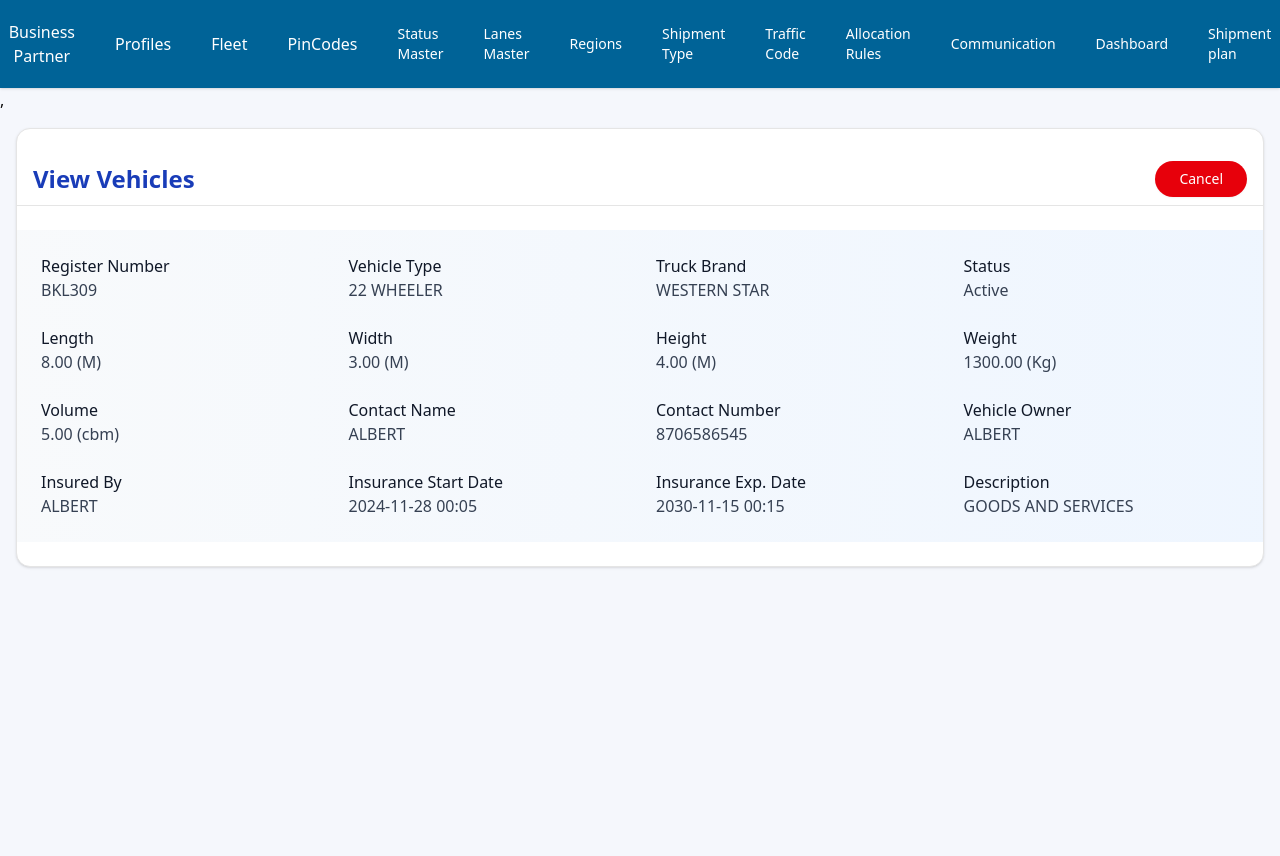
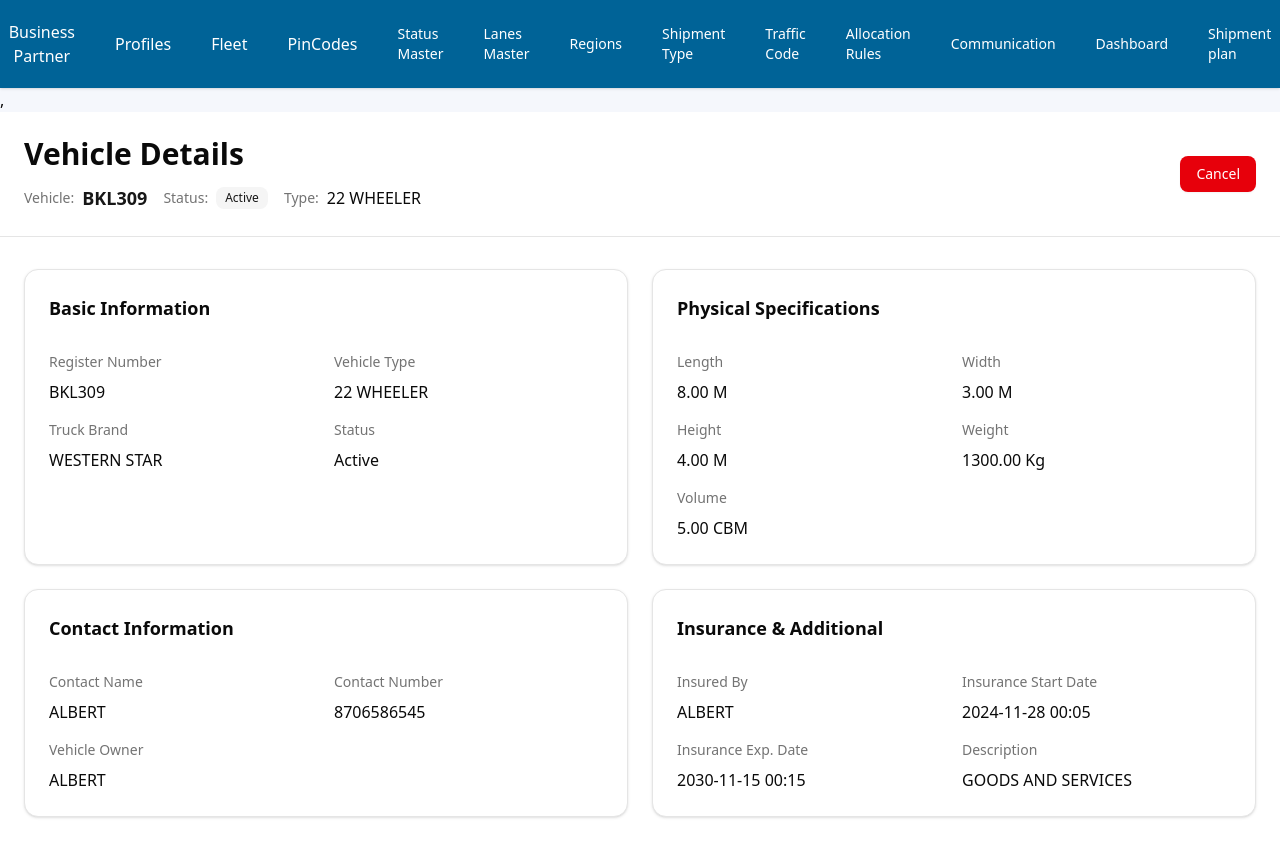
Before and after one commit to rohit24-creator/devdemo_sharedrepo, a Next.js app: page /view in a window 1280 px wide. Shown: the top 856 px of the page. Before the commit the page ends 800 px from the top, so only its background shows below. Built offline with nearby package versions, Linux system fonts and the light colour scheme.

Commit message:
Updated layout style in Geofence page and View page

```diff
--- a/app/geofences/geofence/page.js
+++ b/app/geofences/geofence/page.js
@@ -7,50 +7,71 @@ import { Label } from '@/components/ui/label'
 
 export default function GeofencePage() {
     return (
-        <Card className="w-full h-[85vh] p-6 shadow-sm border">
-            <div className="flex h-full gap-4">
-
-                {/* Left Side Panel */}
-                <div className="w-[320px] flex flex-col gap-6 border-r pr-4">
-
-                    {/* Title */}
-                    <h2 className="text-4xl font-semibold text-[#006397]">Create GeoFence</h2>
-
-                    {/* Input Fields */}
-                    <div className="flex flex-col gap-4">
-                        <div className="flex flex-col gap-1">
-                            <Label htmlFor="geofence-name">Geo Fence Name</Label>
-                            <Input id="geofence-name" placeholder="Enter Geo Fence Name" />
-                        </div>
-                        <div className="flex flex-col gap-1">
-                            <Label htmlFor="location">Location</Label>
-                            <Input id="location" placeholder="Enter Your Location" />
-                        </div>
-                    </div>
-
-                    {/* Action Buttons */}
-                    <div className="mt-auto flex flex-wrap gap-3">
-                        <Button className="flex-1 h-10 bg-[#006397] hover:bg-[#02abf5] text-white rounded-full">
-                            Search
-                        </Button>
-                        <Button className="flex-1 h-10 bg-[#006397] hover:bg-[#02abf5] text-white rounded-full">
-                            Clear Path
-                        </Button>
-                        <Button className="flex-1 h-10 bg-[#006397] hover:bg-[#02abf5] text-white rounded-full">
-                            Save
-                        </Button>
-                        <Button variant="destructive" className="flex-1 h-10 rounded-full">
+        <div className="min-h-screen p-0">
+            {/* Header Section with Title and Cancel Button */}
+            <div className="px-6 py-4 border-b border-gray-200 bg-white">
+                <div className="flex items-center justify-between">
+                    <h1 className="text-4xl font-semibold text-[#006397]">
+                        Create GeoFence
+                    </h1>
+                    <Button
+                        variant="destructive"
+                        className="h-10 px-6 rounded-full bg-red-600 hover:bg-red-700"
+                    >
                         Cancel
                     </Button>
                 </div>
             </div>
 
-                {/* Right Side Map */}
-                <div className="flex-1 relative rounded-xl overflow-hidden shadow-lg border border-gray-200">
+            {/* Main Content Card */}
+            <div className="p-4">
+                <Card className="w-[100%] h-[85vh] p-2 shadow-sm border">
+                    <div className="flex h-full gap-4">
 
+                        {/* Left Side Panel - Form */}
+                        <div className="w-[320px] flex flex-col gap-6 border-r border-gray-200 pr-4">
 
+                            {/* Input Fields */}
+                            <div className="flex flex-col gap-4 p-2">
+                                <div className="flex flex-col gap-2">
+                                    <Label htmlFor="geofence-name" className="text-lg font-medium text-gray-700">
+                                        Geo Fence Name
+                                    </Label>
+                                    <Input
+                                        id="geofence-name"
+                                        placeholder="Enter Geo Fence Name"
+                                        className="h-10 border-gray-300 focus:border-[#006397] focus:ring-1 focus:ring-[#006397]"
+                                    />
+                                </div>
+                                <div className="flex flex-col gap-2">
+                                    <Label htmlFor="location" className="text-lg font-medium text-gray-700">
+                                        Location
+                                    </Label>
+                                    <Input
+                                        id="location"
+                                        placeholder="Enter Your Location"
+                                        className="h-10 border-gray-300 focus:border-[#006397] focus:ring-1 focus:ring-[#006397]"
+                                    />
+                                </div>
+                            </div>
 
-                    {/* Map Iframe */}
+                            {/* Action Buttons */}
+                            <div className="mt-auto flex flex-row gap-3">
+                                <Button className="flex-1 h-10 bg-[#006397] hover:bg-[#02abf5] text-white rounded-lg transition-colors">
+                                    Search
+                                </Button>
+                                <Button className="flex-1 h-10 bg-[#006397] hover:bg-[#02abf5] text-white rounded-lg transition-colors">
+                                    Clear Path
+                                </Button>
+                                <Button className="flex-1 h-10 bg-[#006397] hover:bg-[#02abf5] text-white rounded-lg transition-colors">
+                                    Save
+                                </Button>
+                            </div>
+                        </div>
+
+                        {/* Right Side - Map */}
+                        <div className="flex-1 relative">
+                            <div className="w-full h-full rounded-lg overflow-hidden border border-gray-200 shadow-sm">
                                 <iframe
                                     title="Geofence Map"
                                     className="w-full h-full"
@@ -61,6 +82,9 @@ export default function GeofencePage() {
                                 ></iframe>
                             </div>
                         </div>
+                    </div>
                 </Card>
+            </div>
+        </div>
     )
 }
--- a/app/view/page.js
+++ b/app/view/page.js
@@ -1,68 +1,100 @@
 "use client"
 
-import { Card, CardContent } from "@/components/ui/card"
+import { Card, CardContent, CardHeader, CardTitle } from "@/components/ui/card"
 import { Button } from "@/components/ui/button"
+import { Badge } from "@/components/ui/badge"
 
 export default function ViewFormPage() {
-    const dynamicTitle = "View Vehicles"
-
-    const fields = [
-        // Vehicle Identification
+    // Data
+    const vehicleInfo = {
+        basic: [
             { label: "Register Number", value: "BKL309" },
             { label: "Vehicle Type", value: "22 WHEELER" },
             { label: "Truck Brand", value: "WESTERN STAR" },
-        { label: "Status", value: "Active" },
-
-        // Physical Specifications
-        { label: "Length", value: "8.00 (M)" },
-        { label: "Width", value: "3.00 (M)" },
-        { label: "Height", value: "4.00 (M)" },
-        { label: "Weight", value: "1300.00 (Kg)" },
-        { label: "Volume", value: "5.00 (cbm)" },
-
-        // Contact Information
+            { label: "Status", value: "Active" }
+        ],
+        specifications: [
+            { label: "Length", value: "8.00 M" },
+            { label: "Width", value: "3.00 M" },
+            { label: "Height", value: "4.00 M" },
+            { label: "Weight", value: "1300.00 Kg" },
+            { label: "Volume", value: "5.00 CBM" }
+        ],
+        contact: [
             { label: "Contact Name", value: "ALBERT" },
             { label: "Contact Number", value: "8706586545" },
-        { label: "Vehicle Owner", value: "ALBERT" },
-
-        // Insurance Details
+            { label: "Vehicle Owner", value: "ALBERT" }
+        ],
+        insurance: [
             { label: "Insured By", value: "ALBERT" },
             { label: "Insurance Start Date", value: "2024-11-28 00:05" },
             { label: "Insurance Exp. Date", value: "2030-11-15 00:15" },
-
-        // Additional Info
             { label: "Description", value: "GOODS AND SERVICES" }
         ]
+    }
 
-    return (
-        <div className="w-full mx-auto p-4 space-y-4">
+    // Helper function
+    const renderSection = (title, fields) => (
         <Card>
-                <CardContent className="flex items-center justify-between border-b px-4 py-2">
-                    <h1 className="text-2xl font-semibold text-blue-800">{dynamicTitle}</h1>
-                    <Button
-                        className="bg-red-600 hover:bg-red-700 text-white rounded-full px-6"
-                    >
-                        Cancel
-                    </Button>
-                </CardContent>
-
-                {/* Details Grid */}
-                <CardContent className="p-6 bg-gradient-to-r from-slate-50 to-blue-50">
-                    <div className="grid grid-cols-1 sm:grid-cols-2 lg:grid-cols-4 gap-x-8 gap-y-6">
+            <CardHeader>
+                <CardTitle className="text-lg">{title}</CardTitle>
+            </CardHeader>
+            <CardContent>
+                <div className="grid grid-cols-1 md:grid-cols-2 gap-4">
                     {fields.map((field, i) => (
-                            <div key={i} className="flex flex-col">
-                                <span className="text-base font-medium text-gray-900">
-                                    {field.label}
-                                </span>
-                                <span className="text-base font-base text-gray-700 ">
-                                    {field.value}
-                                </span>
+                        <div key={i} className="space-y-2">
+                            <div className="text-sm text-muted-foreground">{field.label}</div>
+                            <div className="text-base font-medium">{field.value}</div>
                         </div>
                     ))}
                 </div>
             </CardContent>
         </Card>
+    )
+
+    // Main render
+    return (
+        <div className="min-h-screen bg-background">
+            {/* Header */}
+            <header className="border-b bg-card">
+                <div className="container mx-auto px-6 py-6">
+                    <div className="flex flex-col lg:flex-row lg:items-center lg:justify-between gap-4">
+                        {/* Title and Info */}
+                        <div className="space-y-3">
+                            <h1 className="text-3xl font-bold">Vehicle Details</h1>
+                            <div className="flex flex-col sm:flex-row sm:items-center gap-4">
+                                <div className="flex items-center gap-2">
+                                    <span className="text-sm text-muted-foreground">Vehicle:</span>
+                                    <span className="text-lg font-semibold text-primary">BKL309</span>
+                                </div>
+                                <div className="flex items-center gap-2">
+                                    <span className="text-sm text-muted-foreground">Status:</span>
+                                    <Badge variant="secondary">Active</Badge>
+                                </div>
+                                <div className="flex items-center gap-2">
+                                    <span className="text-sm text-muted-foreground">Type:</span>
+                                    <span className="text-base font-medium">22 WHEELER</span>
+                                </div>
+                            </div>
+                        </div>
+
+                        {/* Actions */}
+                        <div className="flex gap-3">
+                            <Button variant="destructive">Cancel</Button>
+                        </div>
+                    </div>
+                </div>
+            </header>
+
+            {/* Main Content */}
+            <main className="container mx-auto px-6 py-8">
+                <div className="grid grid-cols-1 md:grid-cols-2 gap-6">
+                    {renderSection("Basic Information", vehicleInfo.basic)}
+                    {renderSection("Physical Specifications", vehicleInfo.specifications)}
+                    {renderSection("Contact Information", vehicleInfo.contact)}
+                    {renderSection("Insurance & Additional", vehicleInfo.insurance)}
+                </div>
+            </main>
         </div>
     )
 }
-//
```
Lines whose indentation alone changed are shown as unchanged.
